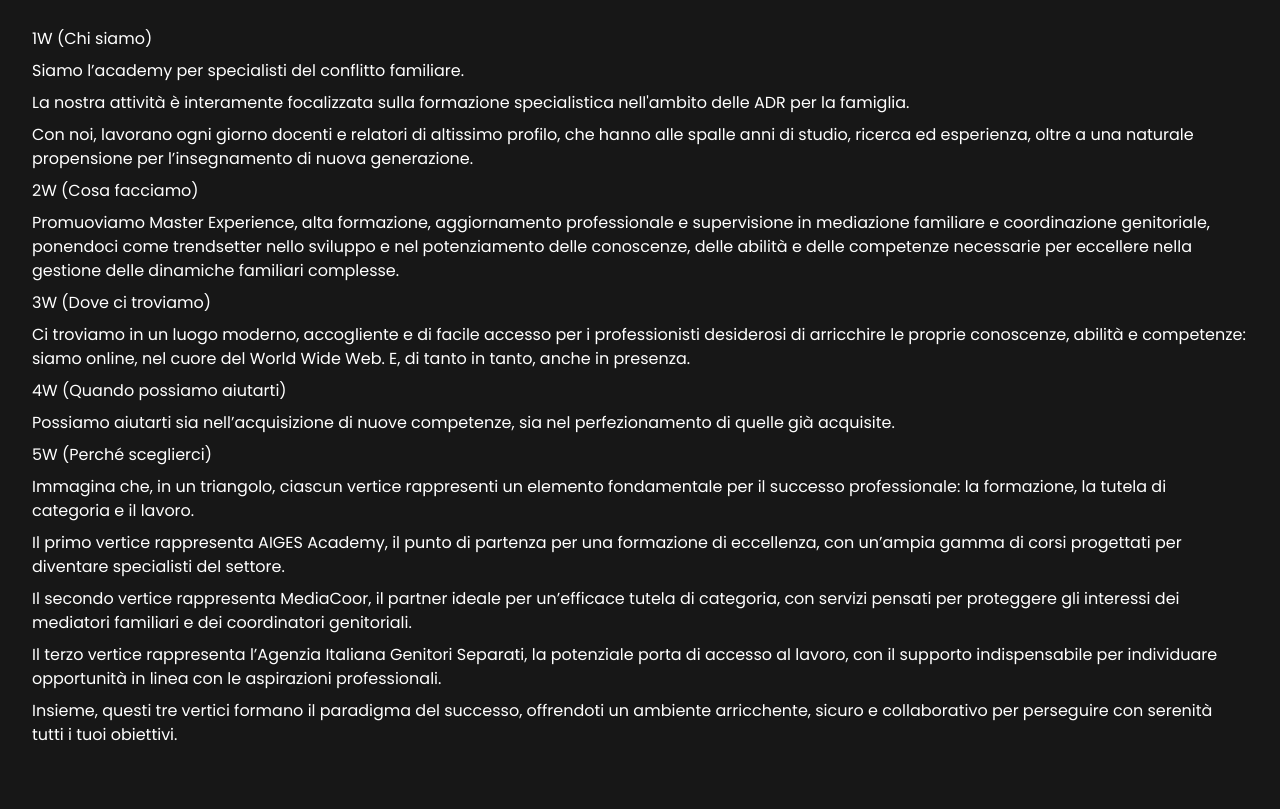
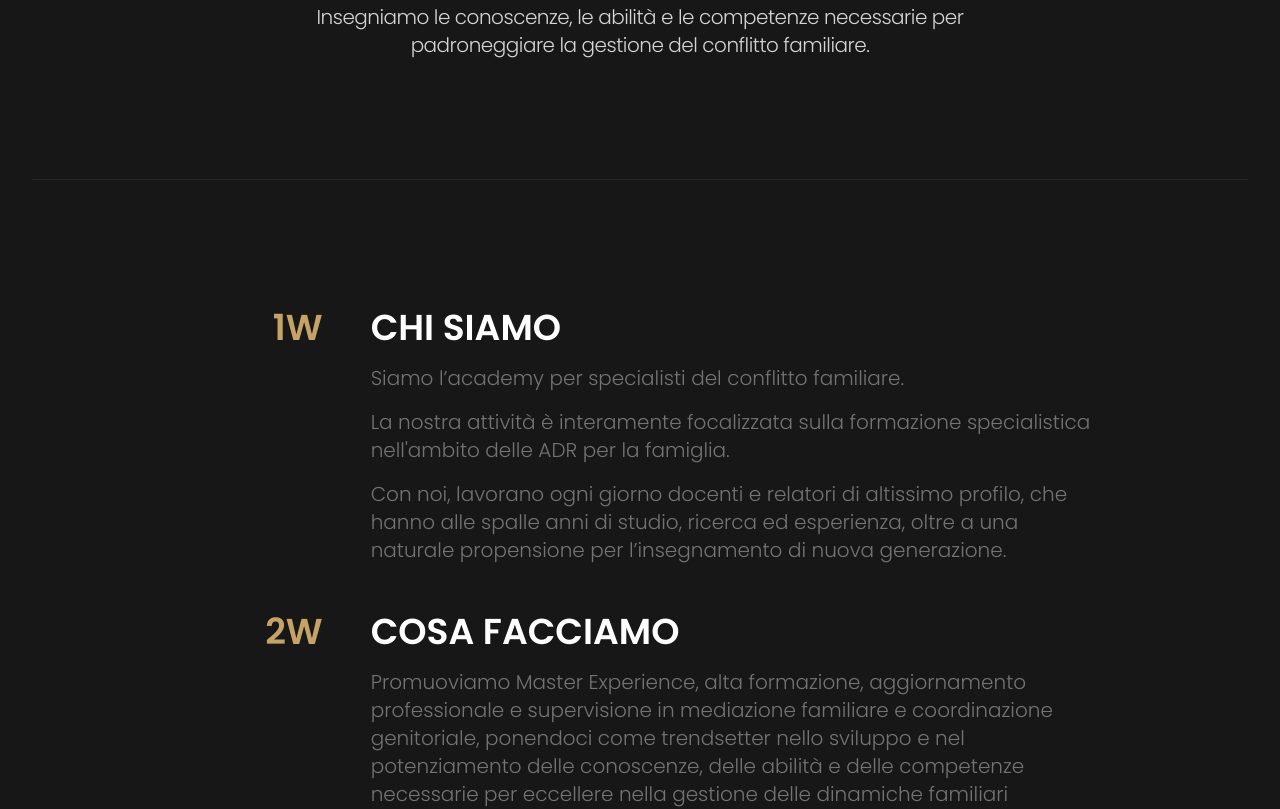
Before and after one commit to plasm/academy, a Nuxt app: page /identita in a window 1280 px wide. Shown: the part 360-1169 px from the top of the page. Built offline with nearby package versions, Linux system fonts and the light colour scheme.

Commit message:
color experiment

```diff
--- a/components/ac-heading/index.vue
+++ b/components/ac-heading/index.vue
@@ -5,7 +5,7 @@
         <div v-html="title" />
       </slot>
     </div>
-    <div class="mt-4 text-xl tracking-tight text-neutral-300 lg:text-xl">
+    <div class="mt-4 text-xl font-light tracking-tight text-neutral-300">
       <slot name="description">
         <div v-html="description" />
       </slot>
--- a/components/ac-shield/index.vue
+++ b/components/ac-shield/index.vue
@@ -1,7 +1,7 @@
 <template>
   <div
     data-name="ac-shield"
-    class="group relative mx-auto size-28 rounded-full bg-black outline outline-black transition-all duration-300"
+    class="group relative mx-auto size-28 shrink-0 rounded-full bg-black outline outline-black transition-all duration-300"
     :class="{
       'p-1 ':!hover,
       'scale-125 p-1':hover,
--- a/components/ac-sticky-resources/index.vue
+++ b/components/ac-sticky-resources/index.vue
@@ -12,7 +12,15 @@
               'opacity-40 blur-sm': isLast(index)
             }"
           >
-            <div class="lg:w-2/5 ">
+            <div
+              :class="{
+                'lg:w-1/6': distibutionTemplate === 1,
+                'lg:w-2/6': distibutionTemplate === 2,
+                'lg:w-3/6': distibutionTemplate === 3,
+                'lg:w-4/6': distibutionTemplate === 4,
+                'lg:w-5/6': distibutionTemplate === 5,
+              }"
+            >
               <div
                 class="pt-30 pb-30 relative lg:sticky lg:top-36"
               >
@@ -28,7 +36,15 @@
                 </div>
               </div>
             </div>
-            <div class="lg:w-3/5">
+            <div
+              :class="{
+                'lg:w-5/6': distibutionTemplate === 1,
+                'lg:w-4/6': distibutionTemplate === 2,
+                'lg:w-3/6': distibutionTemplate === 3,
+                'lg:w-2/6': distibutionTemplate === 4,
+                'lg:w-1/6': distibutionTemplate === 5,
+              }"
+            >
               <slot
                 name="resource"
                 :resource="item"
@@ -67,6 +83,10 @@ export default {
     resources: {
       type: Array,
       default: () => []
+    },
+    distibutionTemplate: {
+      type: Number,
+      default: 1
     },
     limit: {
       type: Number,
--- a/pages/corsi/master-experience.vue
+++ b/pages/corsi/master-experience.vue
@@ -138,7 +138,7 @@
       </div>
     </div>
 
-    <ac-sticky-resources :resources="modules" :limit="4">
+    <ac-sticky-resources :resources="modules" :limit="4" :distibution-template="2">
       <template #title="{ resource }">
         <div class="relative top-5 flex items-center justify-end gap-2 text-2xl font-semibold uppercase text-white">
           <div class="size-4 rounded-full border-2 border-neutral-600" />
@@ -170,7 +170,7 @@
 
     <!--
       Dates -->
-    <ac-sticky-resources :resources="dates">
+    <ac-sticky-resources :resources="dates" :distibution-template="2">
       <template #title="{ resource }">
         <div class="text-4xl font-medium uppercase text-white">
           {{ resource.month }}
--- a/pages/identita.vue
+++ b/pages/identita.vue
@@ -1,5 +1,7 @@
 <template>
   <div data-name="page-scuola" class="mx-auto px-4 sm:px-6 md:px-8 2xl:max-w-7xl">
+    <div class="mt-20" />
+
     <ac-heading description="Insegniamo le conoscenze, le abilità e le competenze necessarie per padroneggiare la gestione del conflitto familiare.">
       <template #title>
         <div class="leading-none ">
@@ -8,75 +10,92 @@
       </template>
     </ac-heading>
 
-    <div class="mt-2 text-white">
-      1W (Chi siamo)
-    </div>
+    <ac-separator class="my-20" />
 
-    <div class="mt-2 text-white">
-      Siamo l’academy per specialisti del conflitto familiare.
-    </div>
-
-    <div class="mt-2 text-white">
-      La nostra attività è interamente focalizzata sulla formazione specialistica nell'ambito delle ADR per la famiglia.
-    </div>
-
-    <div class="mt-2 text-white">
-      Con noi, lavorano ogni giorno docenti e relatori di altissimo profilo, che hanno alle spalle anni di studio, ricerca ed esperienza, oltre a una naturale propensione per l’insegnamento di nuova generazione.
-    </div>
-
-    <div class="mt-2 text-white">
-      2W (Cosa facciamo)
-    </div>
-
-    <div class="mt-2 text-white">
-      Promuoviamo Master Experience, alta formazione, aggiornamento professionale e supervisione in mediazione familiare e coordinazione genitoriale, ponendoci come trendsetter nello sviluppo e nel potenziamento delle conoscenze, delle abilità e delle competenze necessarie per eccellere nella gestione delle dinamiche familiari complesse.
-    </div>
-
-    <div class="mt-2 text-white">
-      3W (Dove ci troviamo)
-    </div>
-
-    <div class="mt-2 text-white">
-      Ci troviamo in un luogo moderno, accogliente e di facile accesso per i professionisti desiderosi di arricchire le proprie conoscenze, abilità e competenze: siamo online, nel cuore del World Wide Web. E, di tanto in tanto, anche in presenza.
-    </div>
-
-    <div class="mt-2 text-white">
-      4W (Quando possiamo aiutarti)
-    </div>
-
-    <div class="mt-2 text-white">
-      Possiamo aiutarti sia nell’acquisizione di nuove competenze, sia nel perfezionamento di quelle già acquisite.
-    </div>
-
-    <div class="mt-2 text-white">
-      5W (Perché sceglierci)
-    </div>
-
-    <div class="mt-2 text-white">
-      Immagina che, in un triangolo, ciascun vertice rappresenti un elemento fondamentale per il successo professionale: la formazione, la tutela di categoria e il lavoro.
-    </div>
-
-    <div class="mt-2 text-white">
-      Il primo vertice rappresenta AIGES Academy, il punto di partenza per una formazione di eccellenza, con un’ampia gamma di corsi progettati per diventare specialisti del settore.
-    </div>
-
-    <div class="mt-2 text-white">
-      Il secondo vertice rappresenta MediaCoor, il partner ideale per un’efficace tutela di categoria, con servizi pensati per proteggere gli interessi dei mediatori familiari e dei coordinatori genitoriali.
-    </div>
-
-    <div class="mt-2 text-white">
-      Il terzo vertice rappresenta l’Agenzia Italiana Genitori Separati, la potenziale porta di accesso al lavoro, con il supporto indispensabile per individuare opportunità in linea con le aspirazioni professionali.
-    </div>
-
-    <div class="mt-2 text-white">
-      Insieme, questi tre vertici formano il paradigma del successo, offrendoti un ambiente arricchente, sicuro e collaborativo per perseguire con serenità tutti i tuoi obiettivi.
-    </div>
+    <ac-sticky-resources :resources="w" :distibution-template="1">
+      <template #title="{ resource }">
+        <div class="text-4xl font-semibold text-primary">
+          {{ resource.step }}
+        </div>
+      </template>
+      <template #resource="{ resource }">
+        <div class="mb-4 text-4xl font-semibold uppercase text-white">
+          {{ resource.title }}
+        </div>
+        <div class="flex flex-col items-start justify-start gap-2">
+          <div class="flex flex-col gap-4  text-xl font-light text-neutral-500" v-html="resource.content" />
+        </div>
+      </template>
+    </ac-sticky-resources>
   </div>
 </template>
 
 <script>
 export default {
-  name: 'page-scuola'
+  name: 'page-scuola',
+  data () {
+    return {
+      w: [
+        {
+          title: 'Chi siamo',
+          step: '1W',
+          content: `<div>
+            Siamo l’academy per specialisti del conflitto familiare.
+          </div>
+          <div>
+            La nostra attività è interamente focalizzata sulla formazione specialistica nell'ambito delle ADR per la famiglia.
+          </div>
+          <div>
+            Con noi, lavorano ogni giorno docenti e relatori di altissimo profilo, che hanno alle spalle anni di studio, ricerca ed esperienza, oltre a una naturale propensione per l’insegnamento di nuova generazione.
+          </div>`,
+        },
+        {
+          title: 'Cosa facciamo',
+          step: '2W',
+          content: `<div>
+            Promuoviamo Master Experience, alta formazione, aggiornamento professionale e supervisione in mediazione familiare e coordinazione genitoriale, ponendoci come trendsetter nello sviluppo e nel potenziamento delle conoscenze, delle abilità e delle competenze necessarie per eccellere nella gestione delle dinamiche familiari complesse.
+          </div>`,
+        },
+        {
+          title: 'Dove ci troviamo',
+          step: '3W',
+          content: `<div>
+            Ci troviamo in un luogo moderno, accogliente e di facile accesso per i professionisti desiderosi di arricchire le proprie conoscenze, abilità e competenze: siamo online, nel cuore del World Wide Web. E, di tanto in tanto, anche in presenza.
+          </div>`,
+        },
+        {
+          title: 'Quando possiamo aiutarti',
+          step: '4W',
+          content: `<div>
+            Possiamo aiutarti sia nell’acquisizione di nuove competenze, sia nel perfezionamento di quelle già acquisite.
+          </div>`,
+        },
+        {
+          title: 'Perché sceglierci',
+          step: '5W',
+          content: `<div>
+            Immagina che, in un triangolo, ciascun vertice rappresenti un elemento fondamentale per il successo professionale: la formazione, la tutela di categoria e il lavoro.
+          </div>
+
+          <div>
+            Il primo vertice rappresenta <u>AIGES Academy</u>, il punto di partenza per una formazione di eccellenza, con un’ampia gamma di corsi progettati per diventare specialisti del settore.
+          </div>
+
+          <div>
+            Il secondo vertice rappresenta <u>MediaCoor</u>, il partner ideale per un’efficace tutela di categoria, con servizi pensati per proteggere gli interessi dei mediatori familiari e dei coordinatori genitoriali.
+          </div>
+
+          <div>
+            Il terzo vertice rappresenta l’<u>Agenzia Italiana Genitori Separati</u>, la potenziale porta di accesso al lavoro, con il supporto indispensabile per individuare opportunità in linea con le aspirazioni professionali.
+          </div>
+
+          <div>
+            Insieme, questi tre vertici formano il paradigma del successo, offrendoti un ambiente arricchente, sicuro e collaborativo per perseguire con serenità tutti i tuoi obiettivi.
+          </div>`,
+        },
+      ]
+    }
+  }
 }
 </script>
 
--- a/pages/organizzazione.vue
+++ b/pages/organizzazione.vue
@@ -1,5 +1,5 @@
 <template>
-  <div>
+  <div class="mt-20">
     <div data-name="page-organizzazione" class="mx-auto px-4 sm:px-6 md:px-8 2xl:max-w-7xl">
       <ac-heading description="Progettazione, didattica, ricerca, sviluppo, networking: il nostro team è costruito per eccellere in ogni ambito.">
         <template #title>
--- a/tailwind.config.js
+++ b/tailwind.config.js
@@ -25,8 +25,10 @@ module.exports = {
           hover: '#f7f9fb',
         },
         primary: {
-          DEFAULT: '#F2FE71',
-          hover: '#F2FE71',
+          // DEFAULT: '#F2FE71',
+          // hover: '#F2FE71',
+          DEFAULT: '#c5a366',
+          hover: '#e1b970',
         },
         gold: {
           DEFAULT: '#c5a366',
```
Also changed, not shown: components/ac-team-card/index.vue (+6 -6 lines), pages/index.vue (+0 -12 lines).
